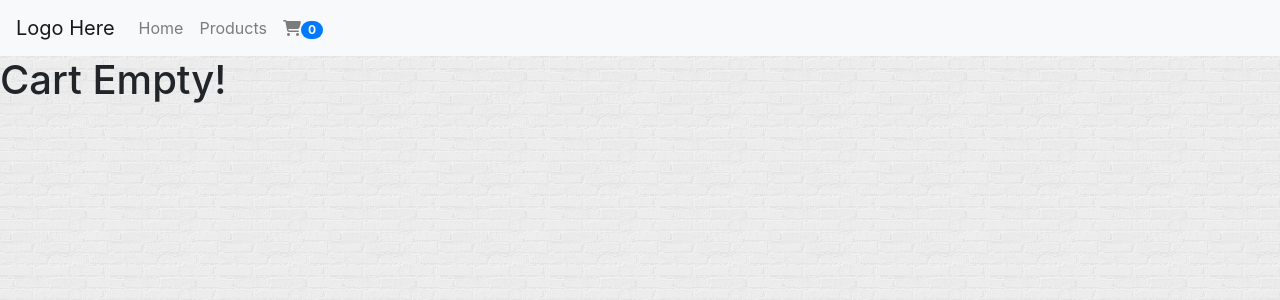
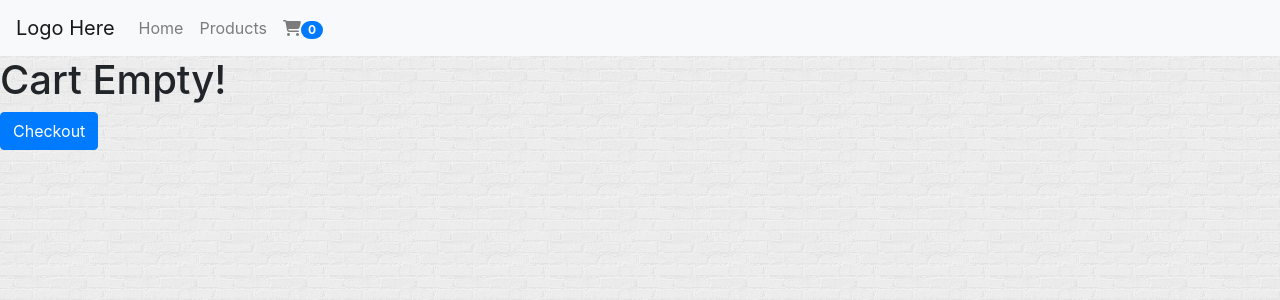
Before and after one commit to KantKontrol/DrumSite, a React (Create React App) app in the folder client/: page /cart in a window 1280 px wide. Shown: the top 300 px of the page. Built offline with nearby package versions, Linux system fonts and the light colour scheme.

Commit message:
added checkout button

```diff
--- a/client/src/pages/Cart.js
+++ b/client/src/pages/Cart.js
@@ -8,11 +8,20 @@ export default function Cart(){
 
     return (
         <div>
-            {
-                cartItems.length > 0 ? cartItems.map(e => {
-                    return <CartItem key={e.id} id={e.id} title={e.title} price={e.price} image={e.image} quantity={e.quantity} />
-                }) : <h1>Cart Empty!</h1>
-            }
+            <div className="row">
+                <div className="col-10">
+                    {
+                        cartItems.length > 0 ? cartItems.map(e => {
+                            return <CartItem key={e.id} id={e.id} title={e.title} price={e.price} image={e.image} quantity={e.quantity} />
+                        }) : <h1>Cart Empty!</h1>
+                    }
+                </div>
+            </div>
+            <div className="row">
+                <div className="col-2">
+                    <button className="btn btn-primary" type="button">Checkout</button>
+                </div>
+            </div>
         </div>
     );
 }
```
